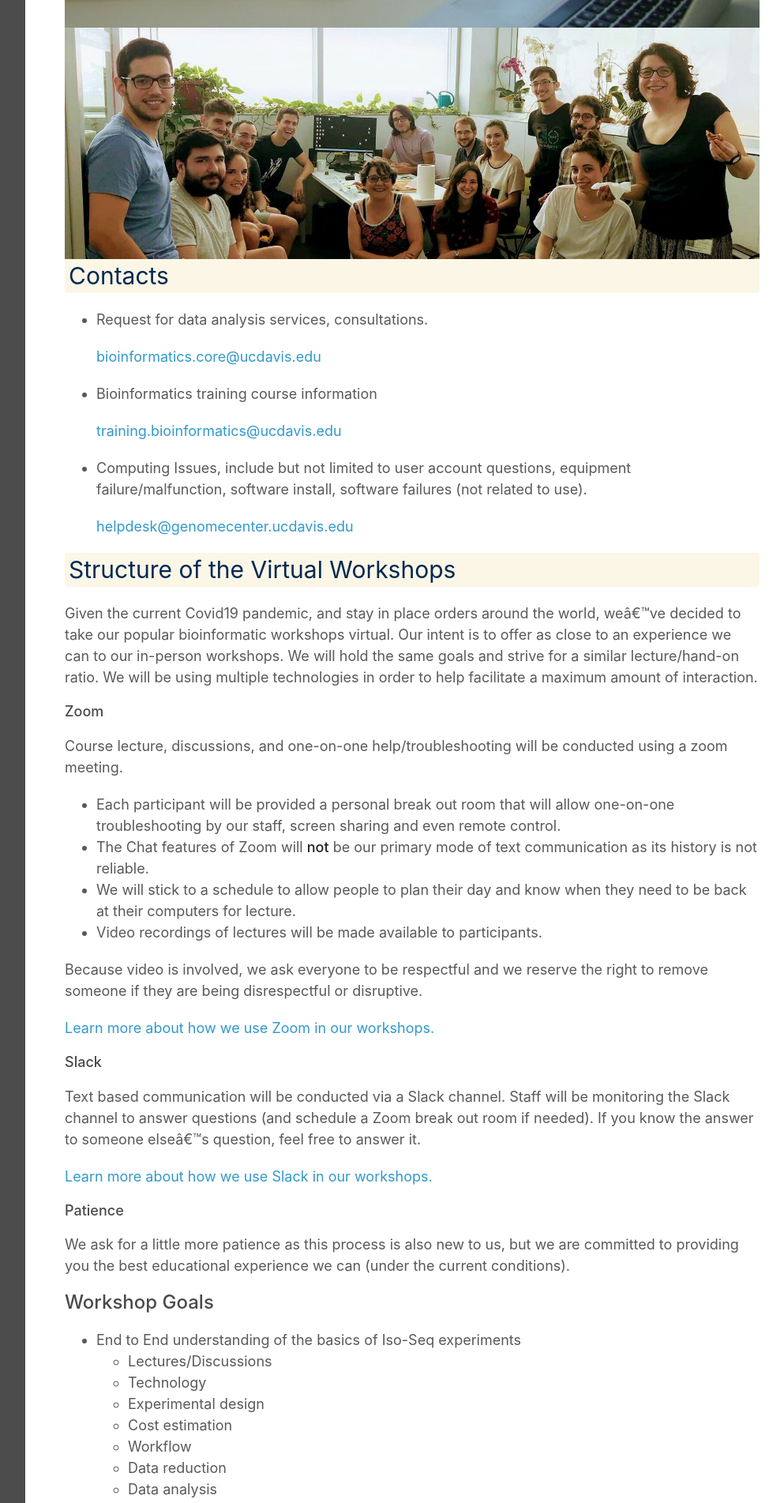
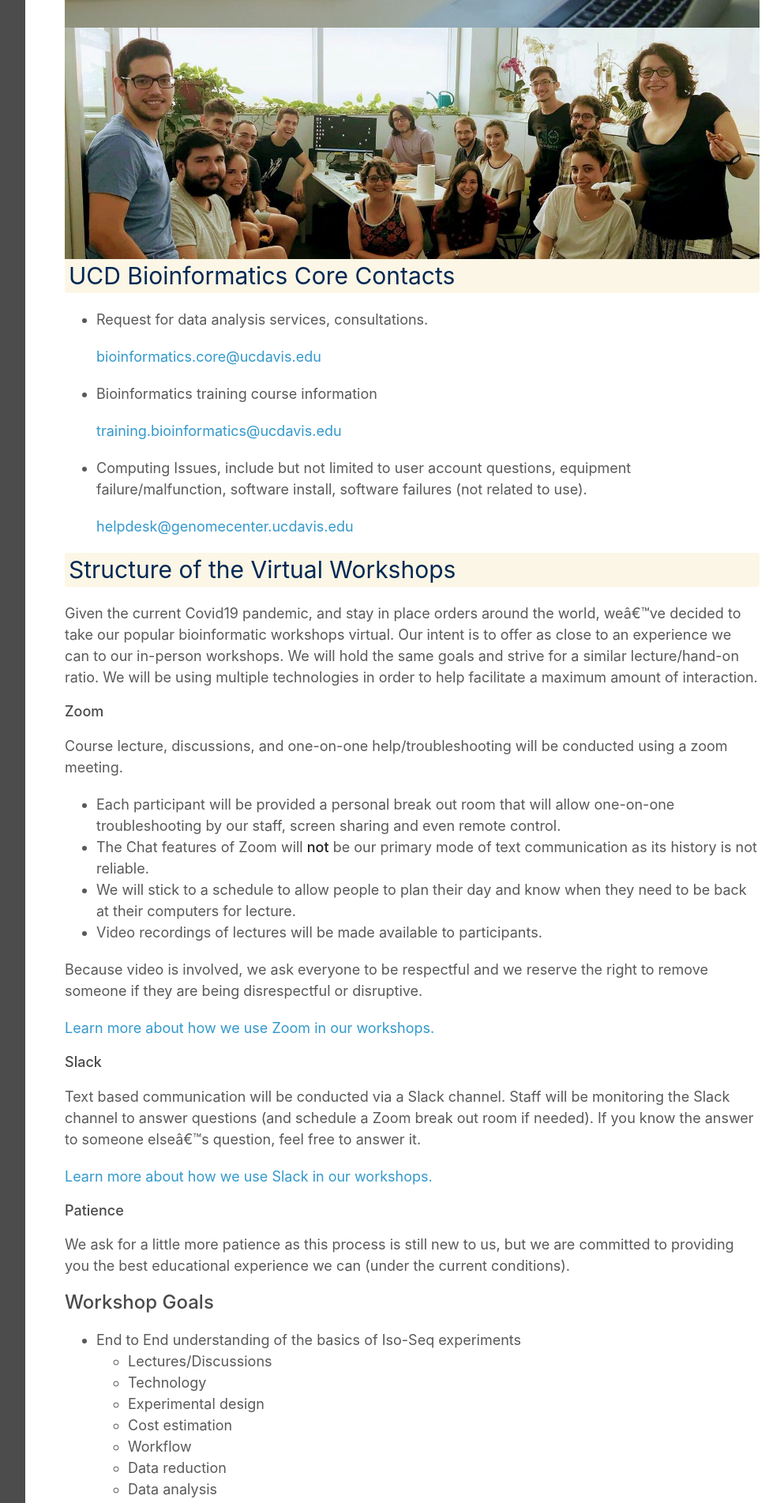
Before and after one commit to cattapre/2020-september-isoseq, a Jekyll site: the page built from base/welcome.md, in a window 1280 px wide. Shown: the part 2560-4463 px from the top of the page at 79% size, without its empty margins (268-1261 px from the left). Built offline with Jekyll 4.4.1, drawn with Linux system fonts in a browser that asks for light colours; our own code applies the rules of GitHub Pages for plain Markdown files.

Commit message:
welcome update

```diff
--- a/base/welcome.md
+++ b/base/welcome.md
@@ -24,7 +24,7 @@ This workshop prominantly features many people from both PacBio and Ana Conesa's
 </div>
 
 
-## Contacts
+## UCD Bioinformatics Core Contacts
 
 * Request for data analysis services, consultations.
 
@@ -63,7 +63,7 @@ Text based communication will be conducted via a Slack channel. Staff will be mo
 
 #### Patience
 
-We ask for a little more patience as this process is also new to us, but we are committed to providing you the best educational experience we can (under the current conditions).
+We ask for a little more patience as this process is still new to us, but we are committed to providing you the best educational experience we can (under the current conditions).
 
 ### Workshop Goals
 
```
